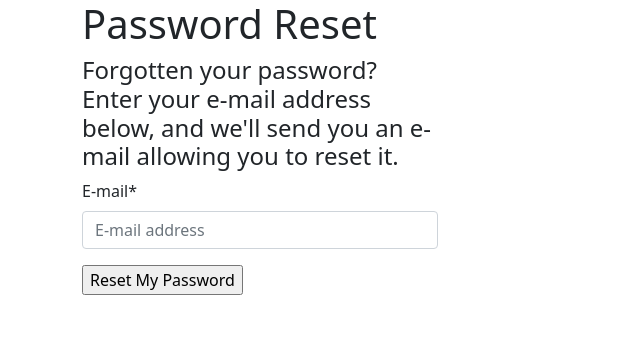
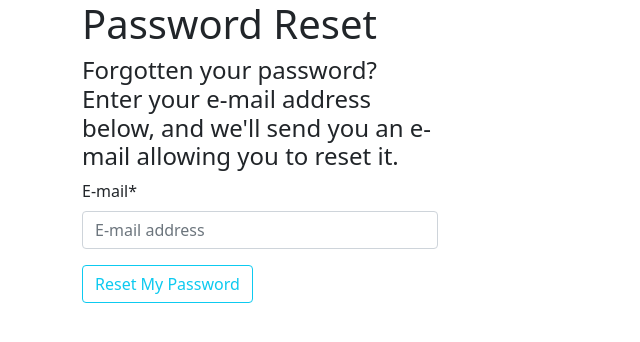
Before and after one commit to matthew-talamantes/ERL-portal, a Django app: page /accounts/password/reset/ in a window 1280 px wide. Shown: the top 342 px of the page, without its empty margins (0-640 px from the left). Run offline with Django 4.2, Linux system fonts and the light colour scheme; some libraries are stand-ins or nearby versions.

Commit message:
Add proper classes to submit button

```diff
--- a/erlportal/templates/account/password_reset.html
+++ b/erlportal/templates/account/password_reset.html
@@ -9,11 +9,12 @@
             {% if user.is_authenticated %}
             <h3>You are already logged in as: {{ user.username }}</h3>
             {% endif %}
-                <h4>Forgotten your password? Enter your e-mail address below, and we'll send you an e-mail allowing you to reset it.</h4>
-                <form method="POST" action="{% url 'account_reset_password' %}" >
+            <h4>Forgotten your password? Enter your e-mail address below, and we'll send you an e-mail allowing you to
+                reset it.</h4>
+            <form method="POST" action="{% url 'account_reset_password' %}">
                 {% csrf_token %}
                 {{ form|crispy }}
-                    <input type="submit" value="Reset My Password" />
+                <input type="submit" class="btn btn-outline-info" value="Reset My Password" />
             </form>
         </div>
     </section>
```
Lines whose indentation alone changed are shown as unchanged.
